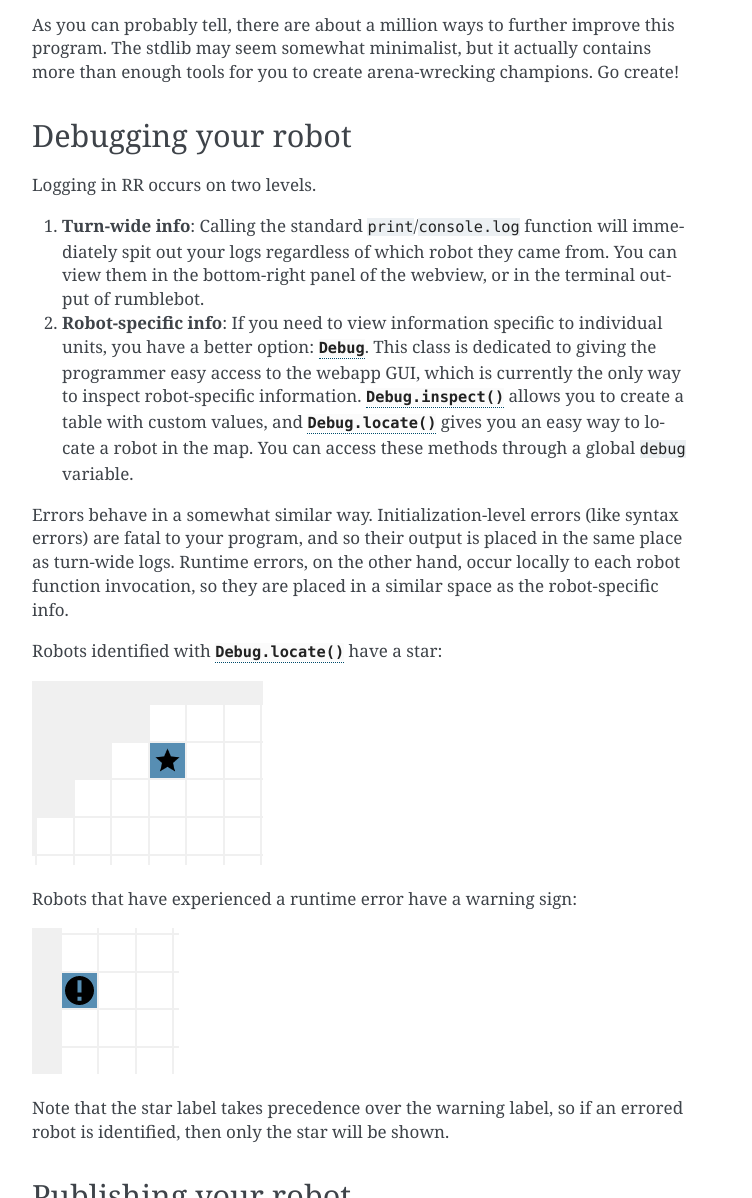
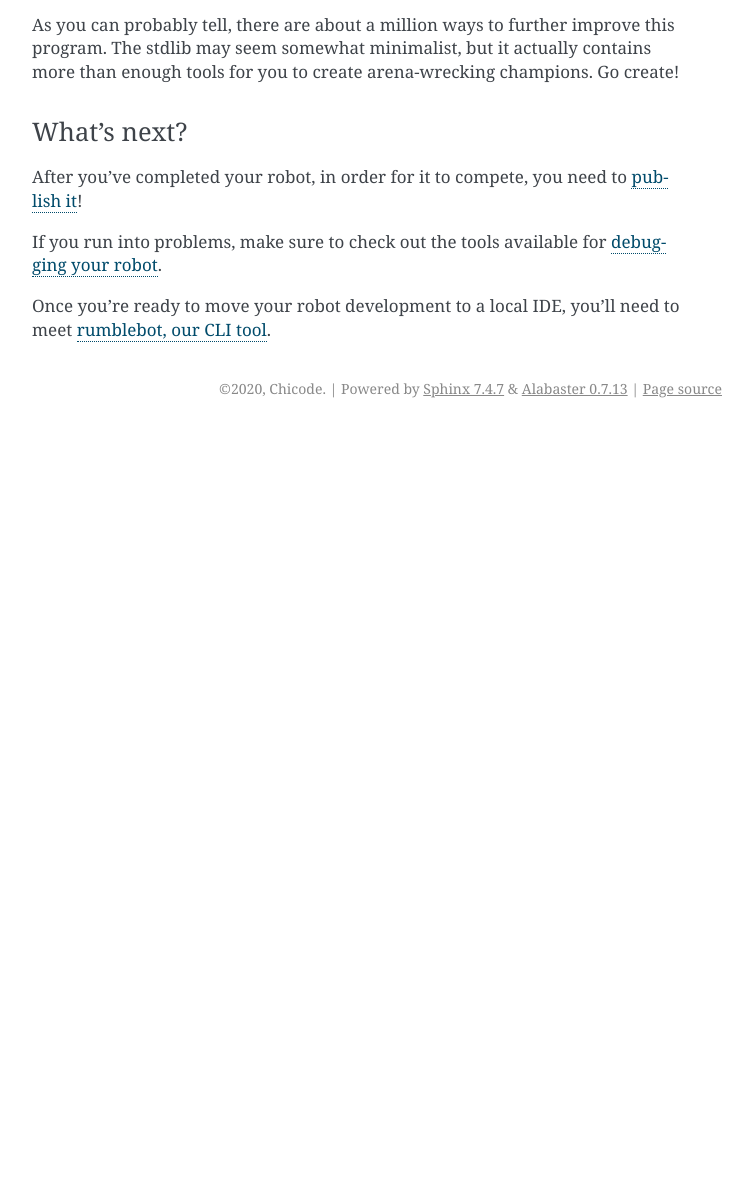
Before and after one commit to robot-rumble/docs, a Sphinx documentation site: the page built from source/quickstart.rst, in a window 1280 px wide and 1400 px high, scrolled down 2448 px, cut to the strip 202-1400 px from the top of the window. Shown: the whole strip, without its empty margins (388-1140 px from the left). Built offline with Sphinx 7.4.7, drawn with Linux system fonts in a browser that asks for light colours; after the commit the page ends 3078 px from its top, so only the background shows below that; some of the changed text lies outside the part shown.

Commit message:
Move Debugging to its own page and improve organization

```diff
--- a/source/index.rst
+++ b/source/index.rst
@@ -61,6 +62,7 @@
 
  * Jump into the game by :doc:`creating your first robot <quickstart>`
  * Learn more about :doc:`publishing your robot <publishing>`
+ * Discover the tools available for :doc:`debugging your robot <debugging>`
  * Browse the :doc:`API <api>`
  * Learn about using the :doc:`CLI tool <rumblebot>`
  * Geek out over the :doc:`technical details <technical-details>`
--- a/source/quickstart.rst
+++ b/source/quickstart.rst
@@ -308,29 +308,11 @@
 
 As you can probably tell, there are about a million ways to further improve this program. The stdlib may seem somewhat minimalist, but it actually contains more than enough tools for you to create arena-wrecking champions. Go create!
 
-
-Debugging your robot
---------------------
-
-Logging in RR occurs on two levels.
-
-1. **Turn-wide info**: Calling the standard ``print``/``console.log`` function will immediately spit out your logs regardless of which robot they came from. You can view them in the bottom-right panel of the webview, or in the terminal output of rumblebot.
-2. **Robot-specific info**: If you need to view information specific to individual units, you have a better option: :class:`Debug`. This class is dedicated to giving the programmer easy access to the webapp GUI, which is currently the only way to inspect robot-specific information. :func:`Debug.inspect` allows you to create a table with custom values, and :func:`Debug.locate` gives you an easy way to locate a robot in the map. You can access these methods through a global ``debug`` variable.
-
-Errors behave in a somewhat similar way. Initialization-level errors (like syntax errors) are fatal to your program, and so their output is placed in the same place as turn-wide logs. Runtime errors, on the other hand, occur locally to each robot function invocation, so they are placed in a similar space as the robot-specific info.
-
-Robots identified with :func:`Debug.locate` have a star:
-
-.. image:: _static/inspected-robot.png
-
-Robots that have experienced a runtime error have a warning sign:
-
-.. image:: _static/errored-robot.png
-
-Note that the star label takes precedence over the warning label, so if an errored robot is identified, then only the star will be shown.
-
-
-Publishing your robot
----------------------
+What's next?
+____________
 
 After you've completed your robot, in order for it to compete, you need to :doc:`publish it <publishing>`!
+
+If you run into problems, make sure to check out the tools available for :doc:`debugging your robot <publishing>`.
+
+Once you're ready to move your robot development to a local IDE, you'll need to meet :doc:`rumblebot, our CLI tool <rumblebot>`.
--- a/source/rumblebot.rst
+++ b/source/rumblebot.rst
@@ -1,7 +1,7 @@
 Develop robots locally with rumblebot
 =====================================
 
-Are you in love with your 10GB-large IDE? Are you a vimaholic that is annoyed by the millisecond delay caused by entering code in your browser? Rumblebot is here for you. `Download it here.`__
+Are you in love with your 10GB IDE? Are you a vimaholic that is annoyed by the millisecond delay caused by entering code in your browser? Rumblebot is here for you. `Download it on Github.`__
 
 __ https://github.com/robot-rumble/cli/releases
 
```
Also changed, not shown: other parts of source/index.rst (+1 -0 lines), source/debugging.rst (added, +19 -0 lines).
